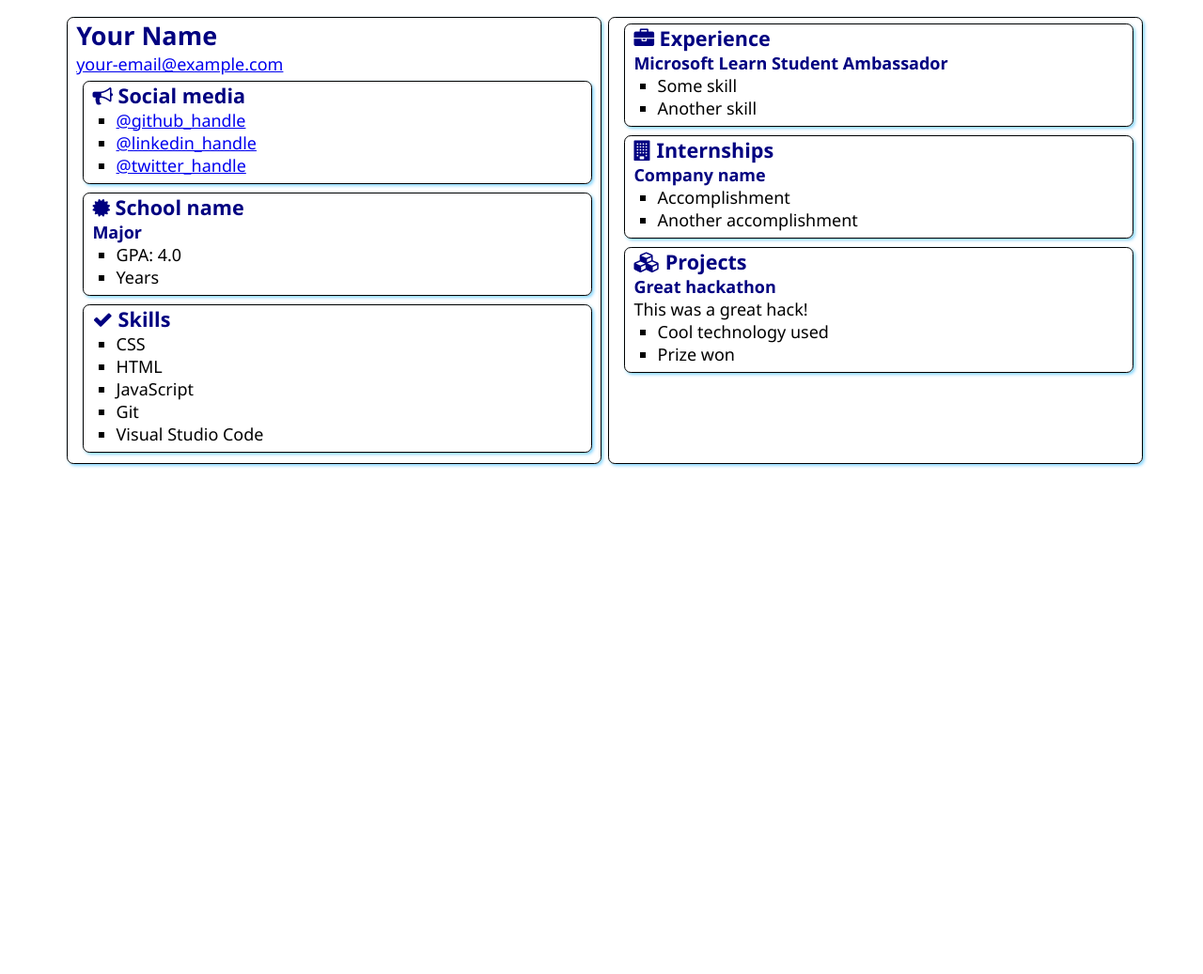
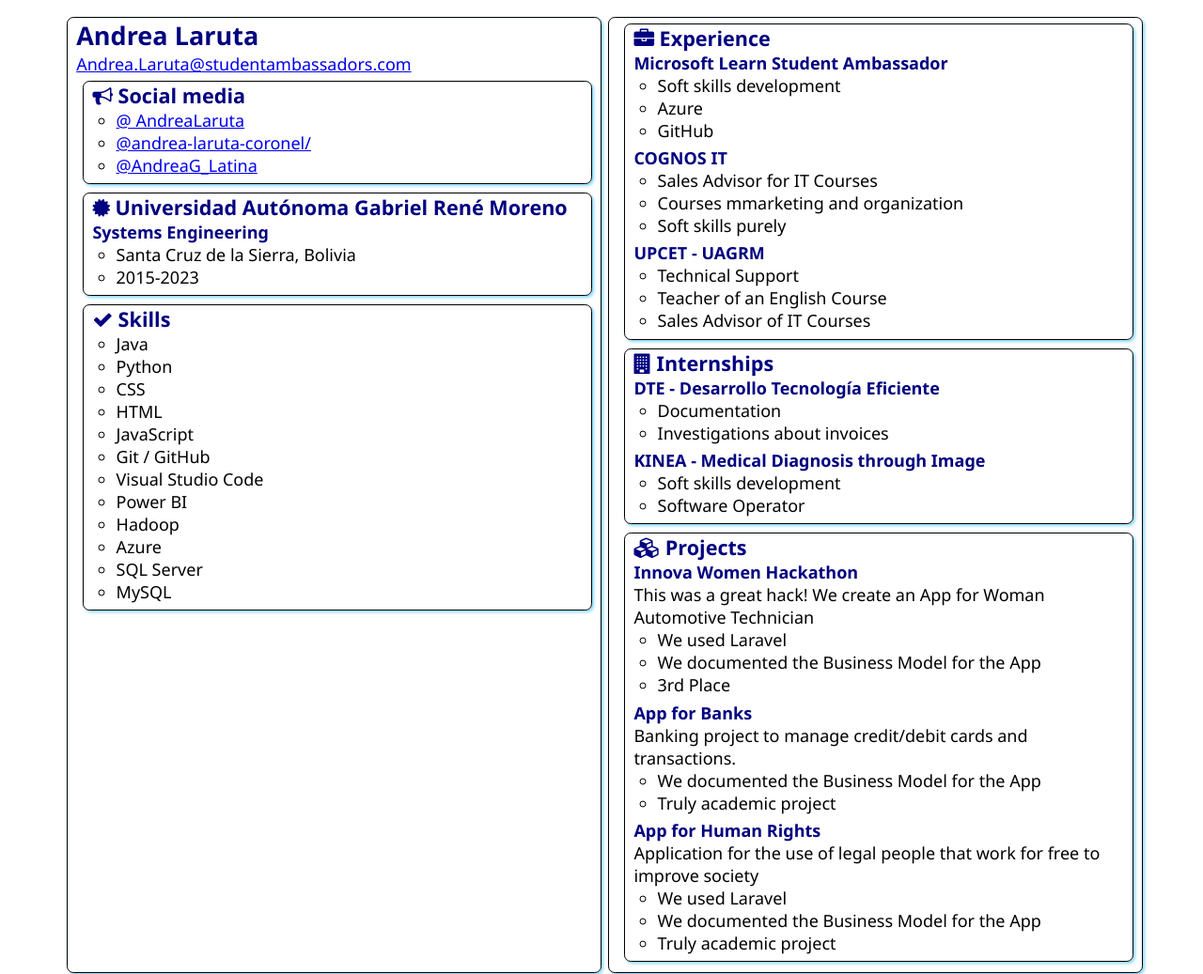
Before and after one commit to AndreaLaruta/SATechnicalOnboarding, a plain HTML site: page src/index.html in a window 1280 px wide. Shown: the top 1037 px of the page at 94% size. Before the commit the page ends 800 px from the top, so only its background shows below. Drawn offline with Linux system fonts and the light colour scheme.

Commit message:
Added my name and a lot of description
Name and things I've been doing to help me dive into tech life.

```diff
--- a/src/index.html
+++ b/src/index.html
@@ -12,18 +12,18 @@
 <body>
     <main>
         <article class="box">
-            <h1>Your Name</h1>
-            <div><a href="mailto:your.email@example.com">your-email@example.com</a></div>
+            <h1>Andrea Laruta</h1>
+            <div><a href="mailto:your.email@example.com">Andrea.Laruta@studentambassadors.com</a></div>
 
             <section class="box">
                 <h2>
                     <i class="fa fa-bullhorn" aria-hidden="true"></i>
                     Social media
                 </h2>
-                <ul>
-                    <li><a href="https://github.com/<handle>">@github_handle</a></li>
-                    <li><a href="https://linkedin.com/in/<handle>">@linkedin_handle</a></li>
-                    <li><a href="https://twitter.com/<handle>">@twitter_handle</a></li>
+                <ul style= "list-style-type:circle;">
+                    <li><a href="https://github.com/<handle>">@ AndreaLaruta</a></li>
+                    <li><a href="https://linkedin.com/in/<handle>">@andrea-laruta-coronel/</a></li>
+                    <li><a href="https://twitter.com/<handle>">@AndreaG_Latina</a></li>
                 </ul>
             </section>
 
@@ -31,12 +31,12 @@
                 <div class="education">
                     <h2>
                         <i class="fa fa-certificate" aria-hidden="true"></i>
-                        School name
+                        Universidad Autónoma Gabriel René Moreno
                     </h2>
-                    <h3>Major</h3>
-                    <ul>
-                        <li>GPA: 4.0</li>
-                        <li>Years</li>
+                    <h3>Systems Engineering</h3>
+                    <ul style= "list-style-type:circle;">
+                        <li>Santa Cruz de la Sierra, Bolivia</li>
+                        <li>2015-2023</li>
                     </ul>
                 </div>
             </section>
@@ -46,37 +46,63 @@
                     <i class="fa fa-check" aria-hidden="true"></i>
                     Skills
                 </h2>
-                <ul>
+                <ul style= "list-style-type:circle;">
+                    <li>Java</li>
+                    <li>Python</li>
                     <li>CSS</li>
                     <li>HTML</li>
                     <li>JavaScript</li>
-                    <li>Git</li>
+                    <li>Git / GitHub</li>
                     <li>Visual Studio Code</li>
+                    <li>Power BI</li>
+                    <li>Hadoop</li>
+                    <li>Azure</li>
+                    <li>SQL Server</li>
+                    <li>MySQL</li>
                 </ul>
             </section>
         </article>
         <article class="box">
             <section class="box">
-                <h2>
+                <h2 style= "list-style-type:circle;">
                     <i class="fa fa-briefcase" aria-hidden="true"></i>
                     Experience
                 </h2>
                 <h3>Microsoft Learn Student Ambassador</h3>
-                <ul>
-                    <li>Some skill</li>
-                    <li>Another skill</li>
+                <ul style= "list-style-type:circle;">
+                    <li>Soft skills development</li>
+                    <li>Azure</li>
+                    <li>GitHub</li>
+                </ul>
+                <h3>COGNOS IT</h3>
+                <ul style= "list-style-type:circle;">
+                    <li>Sales Advisor for IT Courses</li>
+                    <li>Courses mmarketing and organization</li>
+                    <li>Soft skills purely</li>
+                </ul>
+                <h3>UPCET - UAGRM</h3>
+                <ul style= "list-style-type:circle;">
+                    <li>Technical Support</li>
+                    <li>Teacher of an English Course</li>
+                    <li>Sales Advisor of IT Courses</li>
                 </ul>
             </section>
             <section class="box">
-                <h2>
+                <h2 style= "list-style-type:circle;">
                     <i class="fa fa-building" aria-hidden="true"></i>
                     Internships
                 </h2>
 
-                <h3>Company name</h3>
-                <ul>
-                    <li>Accomplishment</li>
-                    <li>Another accomplishment</li>
+                <h3>DTE - Desarrollo Tecnología Eficiente</h3>
+                <ul style= "list-style-type:circle;">
+                    <li>Documentation</li>
+                    <li>Investigations about invoices</li>
+                </ul>
+
+                <h3>KINEA - Medical Diagnosis through Image</h3>
+                <ul style= "list-style-type:circle;">
+                    <li>Soft skills development</li>
+                    <li>Software Operator</li>
                 </ul>
             </section>
             <section class="box">
@@ -85,11 +111,27 @@
                     Projects
                 </h2>
 
-                <h3>Great hackathon</h3>
-                <div>This was a great hack!</div>
-                <ul>
-                    <li>Cool technology used</li>
-                    <li>Prize won</li>
+                <h3>Innova Women Hackathon</h3>
+                <div>This was a great hack! We create an App for Woman Automotive Technician</div>
+                <ul style= "list-style-type:circle;">
+                    <li>We used Laravel</li>
+                    <li>We documented the Business Model for the App</li>
+                    <li>3rd Place</li>
+                </ul>
+
+                <h3>App for Banks</h3>
+                <div>Banking project to manage credit/debit cards and transactions.</div>
+                <ul  style= "list-style-type:circle;">
+                    <li>We documented the Business Model for the App</li>
+                    <li>Truly academic project</li>
+                </ul>
+
+                <h3>App for Human Rights</h3>
+                <div>Application for the use of legal people that work for free to improve society</div>
+                <ul style= "list-style-type:circle;">
+                    <li>We used Laravel</li>
+                    <li>We documented the Business Model for the App</li>
+                    <li>Truly academic project</li>
                 </ul>
             </section>
         </article>
```
